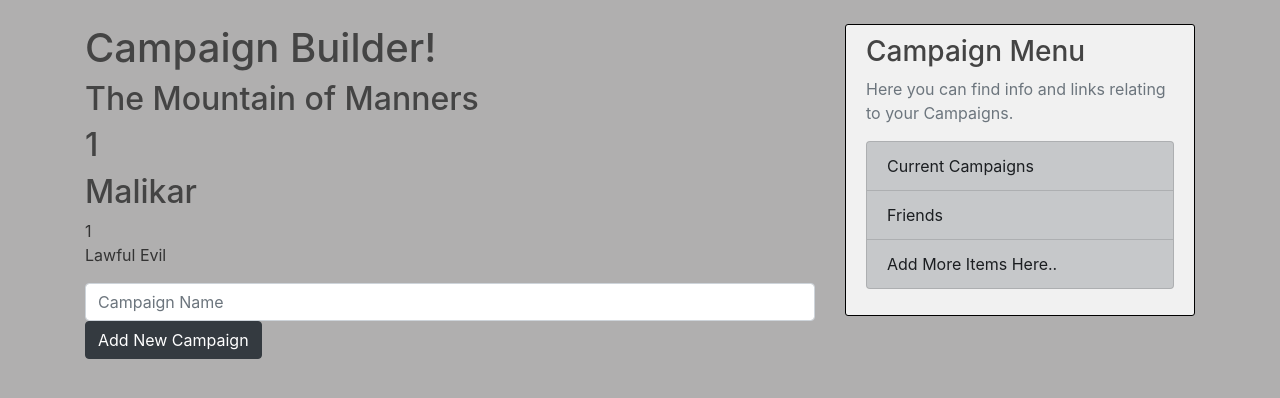
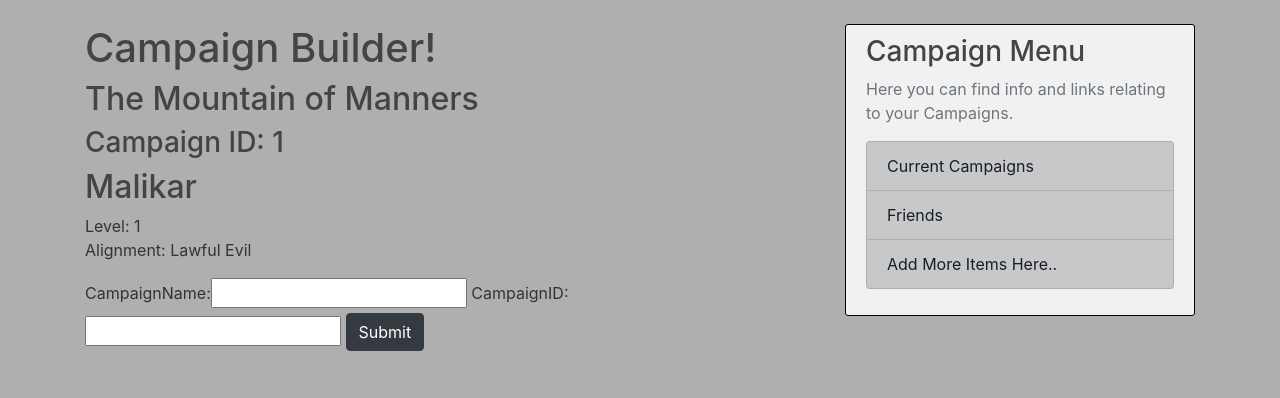
Before and after one commit to NickJacksonDev/DnD-Manager, a Django app: page /campaign/ in a window 1280 px wide. Shown: the part 56-454 px from the top of the page. Run offline with Django 3.2, Linux system fonts and the light colour scheme; data comes from the database, SQL or seed files in the repository; some libraries are stand-ins or nearby versions.

Commit message:
Can now add campaigns to the DB via the site

```diff
--- /dev/null
+++ b/Campaign_Manager/forms.py
@@ -0,0 +1,7 @@
+from django import forms
+from .models import Campaign
+
+class CampaignForm(forms.ModelForm):
+	class Meta:
+		model = Campaign
+		fields = ['campaignName', 'campaignID']
--- a/Campaign_Manager/templates/Campaign_Manager/campaign_manager-home.html
+++ b/Campaign_Manager/templates/Campaign_Manager/campaign_manager-home.html
@@ -4,18 +4,23 @@
 
     {% for Campaign in campaigns %}
 
-      <h2>{{ Campaign.campaignName }}</h2>
-      <h2>{{ Campaign.campaignID }}</h2>
+		<h2>{{ Campaign.campaignName }}</h2>
+		<h3>Campaign ID: {{ Campaign.campaignID }}</h3>
 
     {% endfor %}
 
     {% for Character in characters %}
 
-      <h2>{{ Character.characterName }}</h2>
-      <p>{{ Character.level }} <br> {{ Character.alignment }}</p>
-
-      <input type="text" class ="form-control" placeholder="Campaign Name" aria-label="Campaign Name">
-      <button type="button" class="btn btn-dark">Add New Campaign</button>
+		<h2>{{ Character.characterName }}</h2>
+		<p>Level: {{ Character.level }} <br>Alignment: {{ Character.alignment }}</p>
+		<form method="post" class="post-form">{% csrf_token %}
+			{{ form }}
+<!--
+			<label for="new_campaign">Add New Campaign: </label>
+			<input id="new_campaign" type="text" class ="form-control" placeholder="Campaign Name" aria-label="Campaign Name" name="campNameIn">
+-->
+			<input type="submit" value="Submit" class="btn btn-dark">
+		</form>
 
     {% endfor %}
 {% endblock content %}
--- a/Campaign_Manager/views.py
+++ b/Campaign_Manager/views.py
@@ -2,16 +2,21 @@ from django.shortcuts import render
 from .models import Campaign
 from Character_Builder.models import Character
 from django.http import HttpResponse
-
-
+from django.http import HttpResponseRedirect
+from .forms import CampaignForm
 
 # Create your views here.
 def home(request):
+    form = CampaignForm(request.POST or None)
+
+    if form.is_valid():
+        form.save()
 
     context = {
             'campaigns' : Campaign.objects.all(),
             'title' : 'Campaigns',
             'characters' : Character.objects.all(),
+            'form' : form,
     }
 
     return render(request, 'Campaign_Manager/campaign_manager-home.html', context)
```
